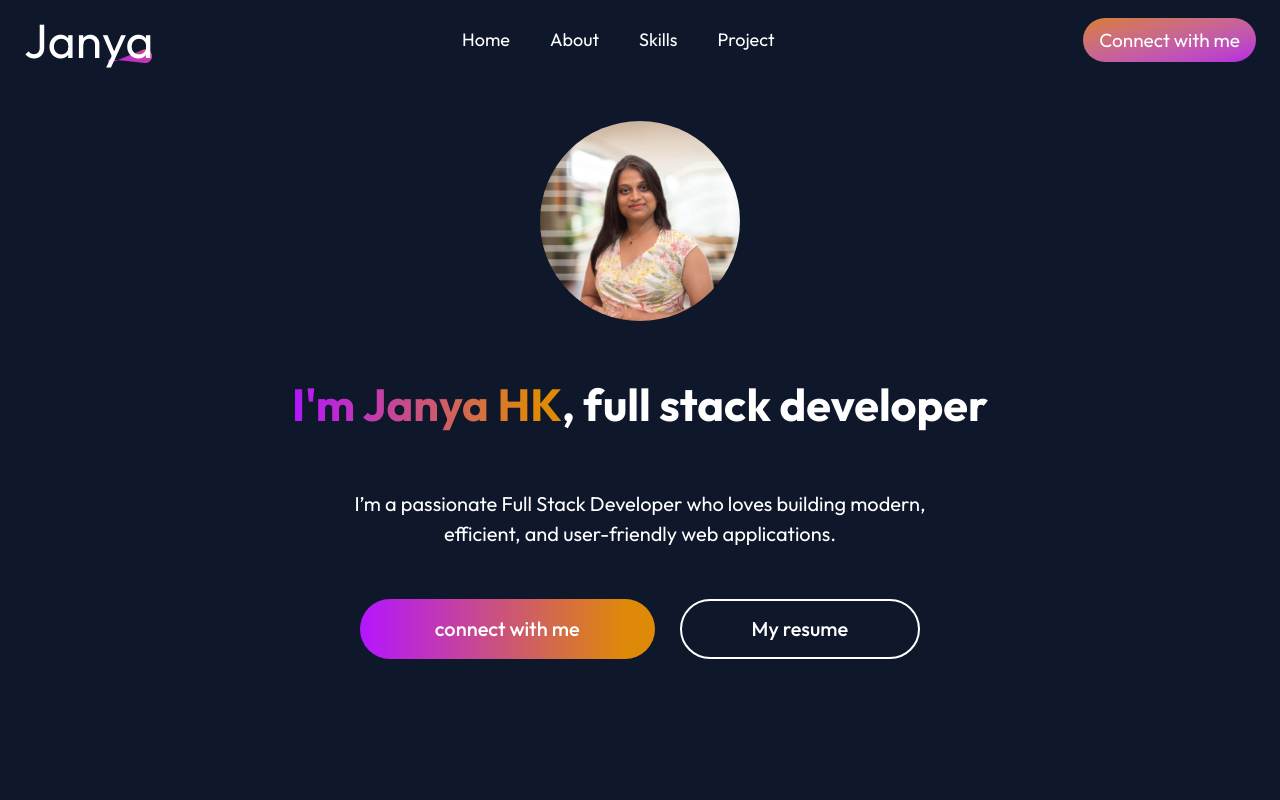
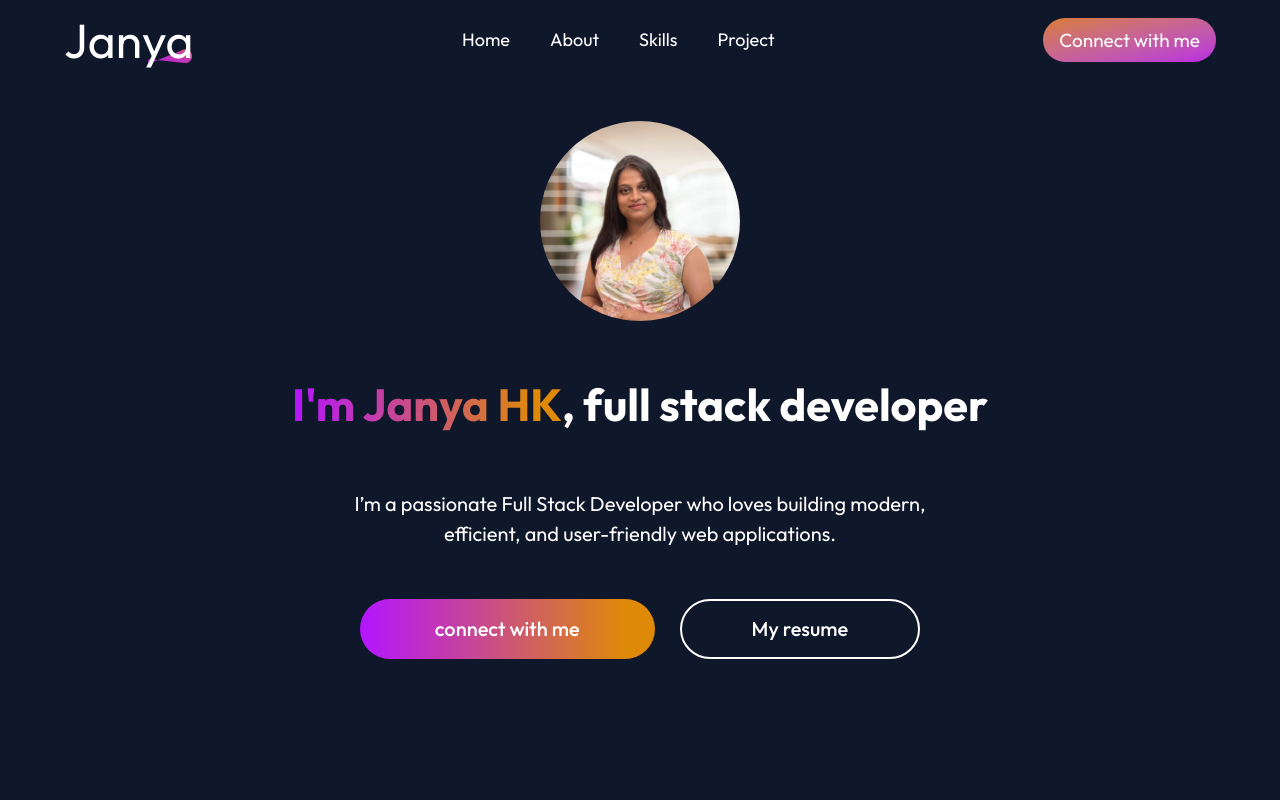
Before and after one commit to Janyahk/portfolio, a React (Vite) app: page / in a window 1280 px wide. Shown: the top 800 px of the page. Built offline with nearby package versions, Linux system fonts and the light colour scheme.

Commit message:
update UI

```diff
--- a/index.html
+++ b/index.html
@@ -9,8 +9,8 @@
 <link rel="preconnect" href="https://fonts.gstatic.com" crossorigin>
 <link href="https://fonts.googleapis.com/css2?family=Outfit:wght@100..900&family=Plus+Jakarta+Sans:ital,wght@0,200..800;1,200..800&display=swap" rel="stylesheet">
   </head>
-  <body>
-    <div id="root" class=""></div>
+  <body className="m-0 p-0">
+    <div id="root" className=" w-max "></div>
     <script type="module" src="/src/main.jsx"></script>
   </body>
 </html>
--- a/src/App.jsx
+++ b/src/App.jsx
@@ -17,7 +17,7 @@ const App = () => {
     }
   }, [section]);
   return (
-    <div className='w-full bg-slate-900 m-0 text-white   '>
+    <div className=' bg-slate-900 p-0 m-0 text-white   '>
     {/* // <div className='bg-slate-900 text-white flex flex-col md:flex-row items-center gap-6 md:gap-10 lg:gap-16 p-4 md:p-8'> */}
       <Navbar onSectionChange={setSection}></Navbar>
        <div id="home" >
--- a/src/components/navbar/Navbar.jsx
+++ b/src/components/navbar/Navbar.jsx
@@ -1,23 +1,3 @@
-// import React from 'react'
-// import './Navbar.css'
-// import logo from '../../assets/logo.svg'
-// const Navbar = () => {
-//   return (
-//     <div className='navbar'>
-//       <h1 className='text-5xl bg-[url(assets/nav_underline.svg)] bg-no-repeat bg-right-bottom bg-[length:60px]'>Jany<span className=''>a</span></h1>
-//       <ul className='nav-menu '>
-//         <li className='hover:font-bold'>Home</li>
-//         <li className='hover:font-bold'>About</li>
-//         <li className='hover:font-bold'>Services</li>
-//         <li className='hover:font-bold'>Portfolio</li>
-//         <li className='hover:font-bold'>Contact</li>
-//       </ul>
-//       <div className="nav-connect">Connect with me</div>
-//     </div>
-//   )
-// }
-
-// export default Navbar
 
 import React, { useState } from 'react';
 import './Navbar.css';
@@ -33,8 +13,10 @@ const Navbar = ({ onSectionChange }) => {
 
   return (
     <>
-    <nav className="w-full flex items-center justify-between px-6 py-4 bg-slate-900 text-white fixed top-0 left-0 z-50">
+    {/* <nav className="w-full flex items-center justify-between px-6 py-4 bg-slate-900 text-white fixed top-0 left-0 z-50"> */}
       {/* Logo */}
+      <nav className="w-screen flex items-center justify-between px-4 md:px-8 lg:px-16 py-3 md:py-4 bg-slate-900 text-white fixed top-0 left-0 z-50">
+
       <h1 className="text-5xl bg-[url('assets/nav_underline.svg')] bg-no-repeat bg-right-bottom bg-[length:45px]">
         Jany<span>a</span>
       </h1>
```
Also changed, not shown: 1 other file (tests, documents, lock files or other folders).
